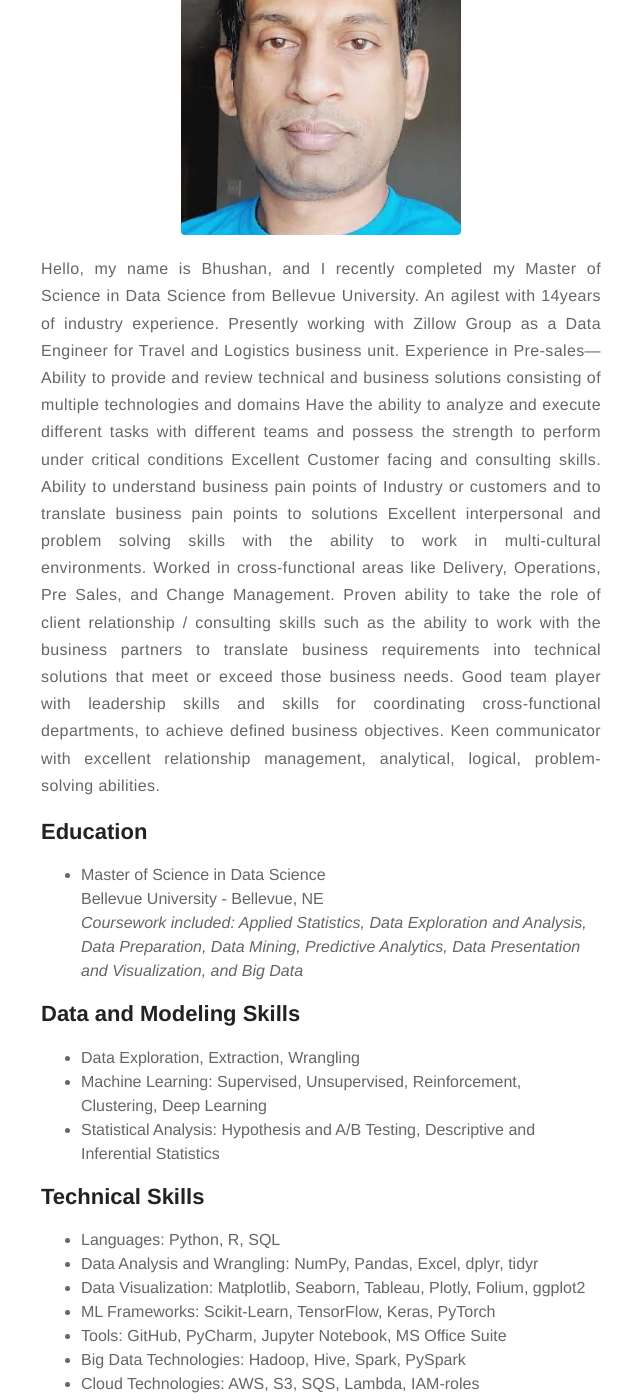
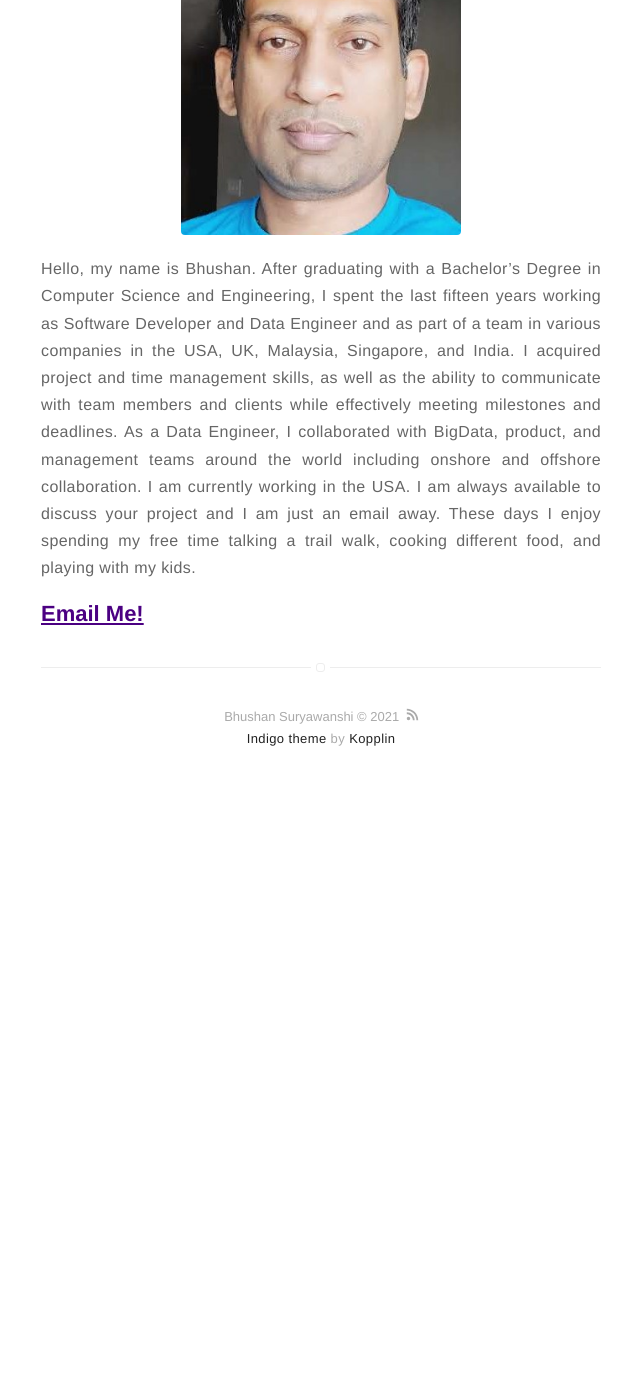
Before and after one commit to BhushanGitHub/bhushanGitHub.github.io, a Jekyll site: the page built from about.md, in a window 1280 px wide and 1400 px high, scrolled down 231 px. Shown: the whole window, without its empty margins (319-959 px from the left). Built offline with Jekyll 4.4.1, drawn with Linux system fonts in a browser that asks for light colours; after the commit the page ends 1042 px from its top, so only the background shows below that; some of the changed text lies outside the part shown.

```diff
--- a/about.md
+++ b/about.md
@@ -4,27 +4,16 @@
 ---
 ![Profile Image]({% if site.external-image %}{{ site.picture }}{% else %}{{ site.url }}/{{ site.picture }}{% endif %})
 
-<p align="justify">Hello, my name is Bhushan, and I recently completed my Master of Science in Data Science from Bellevue University.
+<p align="justify">Hello, my name is Bhushan.
 
-An agilest with 14years of industry experience.
+After graduating with a Bachelor’s Degree in Computer Science and Engineering,
+I spent the last fifteen years working as Software Developer and Data Engineer and as part of a team in various companies in the USA, UK, Malaysia, Singapore, and India. I acquired project and time management skills, as well as
+the ability to communicate with team members and clients while effectively meeting milestones and deadlines.
 
-Presently working with Zillow Group as a Data Engineer for Travel and Logistics business unit.
+As a Data Engineer, I collaborated with BigData, product, and management teams around the world including onshore and offshore collaboration.
 
-Experience in Pre-sales—Ability to provide and review technical and business solutions consisting of multiple technologies and domains
-
-Have the ability to analyze and execute different tasks with different teams and possess the strength to perform under critical conditions
-
-Excellent Customer facing and consulting skills. Ability to understand business pain points of Industry or customers and to translate business pain points to solutions
-
-Excellent interpersonal and problem solving skills with the ability to work in multi-cultural environments.
-
-Worked in cross-functional areas like Delivery, Operations, Pre Sales, and Change Management.
-
-Proven ability to take the role of client relationship / consulting skills such as the ability to work with the business partners to translate business requirements into technical solutions that meet or exceed those business needs.
-
-Good team player with leadership skills and skills for coordinating cross-functional departments, to achieve defined business objectives.
-
-Keen communicator with excellent relationship management, analytical, logical, problem-solving abilities.
+I am currently working in the USA. I am always available to discuss your project and I am just an email away.
+These days I enjoy spending my free time talking a trail walk, cooking different food, and playing with my kids.
 
 </p>
 
@@ -35,46 +24,6 @@
 }
 </style>
 
-<h2>Education</h2>
 
-<ul>
-	<li>Master of Science in Data Science
-	<dd>Bellevue University - Bellevue, NE</dd>
-	<dd><i>Coursework included: Applied Statistics, Data Exploration and Analysis, Data Preparation, Data Mining, Predictive Analytics, Data Presentation and Visualization, and Big Data</i></dd></li>
-</ul>
-
-<ul>
-
-</ul>
-
-<h2>Data and Modeling Skills</h2>
-
-<ul>
-	<li>Data Exploration, Extraction, Wrangling</li>
-	<li>Machine Learning: Supervised, Unsupervised, Reinforcement, Clustering, Deep Learning</li>
-	<li>Statistical Analysis: Hypothesis and A/B Testing, Descriptive and Inferential Statistics</li>
-</ul>
-
-<h2>Technical Skills</h2>
-
-<ul>
-	<li>Languages: Python, R, SQL</li>
-	<li>Data Analysis and Wrangling: NumPy, Pandas, Excel, dplyr, tidyr</li>
-	<li>Data Visualization: Matplotlib, Seaborn, Tableau, Plotly, Folium, ggplot2</li>
-	<li>ML Frameworks: Scikit-Learn, TensorFlow, Keras, PyTorch</li>
-	<li>Tools: GitHub, PyCharm, Jupyter Notebook, MS Office Suite</li>
-	<li>Big Data Technologies: Hadoop, Hive, Spark, PySpark</li>
-	<li>Cloud Technologies: AWS, S3, SQS, Lambda, IAM-roles</li>
-</ul>
-
-<h2>Business Skills</h2>
-
-<ul>
-	<li>Effective Communication and Deadline Management</li>
-	<li>Leadership and Stakeholder Management</li>
-	<li>Project Management and Oversight</li>
-	<li>Talent Acquisition Background - Technical</li>
-	<li>Devoted Continuous Learning</li>
-</ul>
 
 <h2><a href="mailto:bhushanfordatascience@gmail.com">Email Me!</a></h2>
```
Also changed, not shown: work.md (+24 -2 lines).
